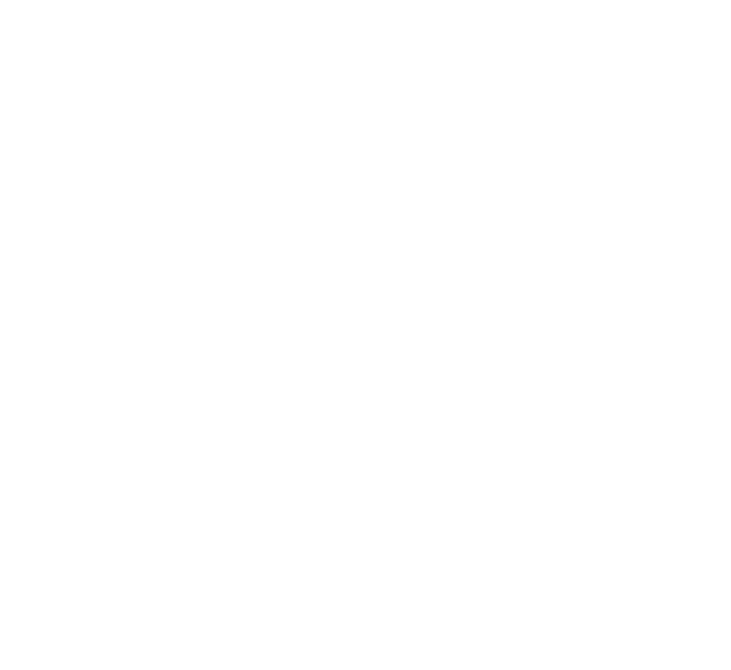
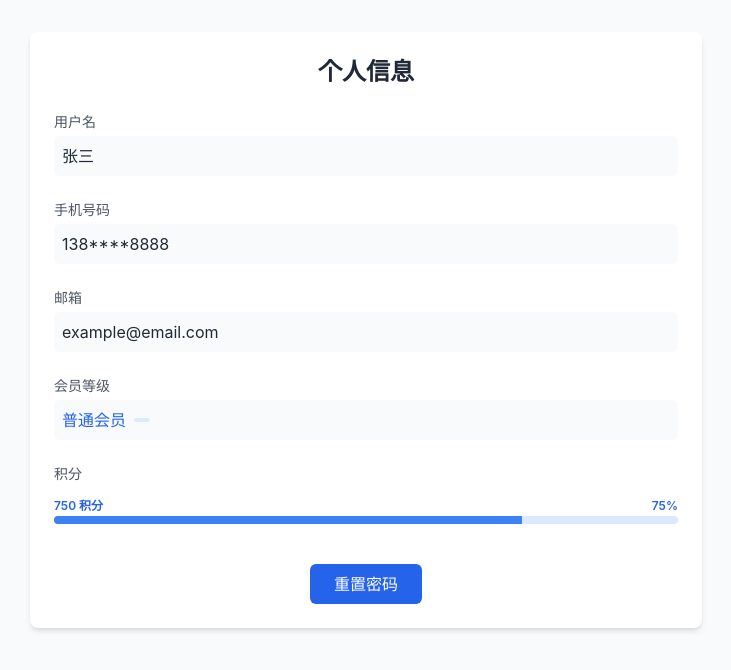
Before and after one commit to kuangquanshuisn/chatto, a Vue app in the folder frontend/: page /profile in a window 1280 px wide. Before the commit this address had no page. Shown: the top 670 px of the page, without its empty margins (274-1005 px from the left). Built offline with nearby package versions, Linux system fonts and the light colour scheme.

Commit message:
新增页面-我的

```diff
--- a/frontend/src/router/index.js
+++ b/frontend/src/router/index.js
@@ -2,6 +2,7 @@
 import Register from '../views/Register.vue';
 import LoginPage from '../views/LoginPage.vue';
 import ChatContainer from '../views/ChatContainer.vue';
+import Profile from '../views/Profile.vue';
 
 const routes = [
   {
@@ -22,6 +23,11 @@
     path: '/chat',
     name: 'Chat',
     component: ChatContainer
+  },
+  {
+    path: '/profile',
+    name: 'Profile',
+    component: Profile
   }
 ];
 
--- a/frontend/src/views/ChatContainer.vue
+++ b/frontend/src/views/ChatContainer.vue
@@ -53,7 +53,10 @@
               <StarIcon class="h-5 w-5 text-gray-500 mr-2" />
               积分
             </button>
-            <button class="w-full px-4 py-2 text-left hover:bg-gray-50 flex items-center">
+            <button
+              @click="handleProfile"
+              class="w-full px-4 py-2 text-left hover:bg-gray-50 flex items-center"
+            >
               <UserIcon class="h-5 w-5 text-gray-500 mr-2" />
               我的
             </button>
@@ -119,6 +122,11 @@
   isAvatarMenuOpen.value = false;
 };
 
+const handleProfile = () => {
+  router.push('/profile');
+  isAvatarMenuOpen.value = false;
+}
+
 const messages = ref<ChatMessage[]>([]);
 const messagesEndRef = ref<HTMLDivElement | null>(null);
 
--- /dev/null
+++ b/frontend/src/views/Profile.vue
@@ -0,0 +1,99 @@
+<template>
+  <div class="min-h-screen bg-gray-50 py-8">
+    <div class="max-w-2xl mx-auto bg-white rounded-lg shadow-md p-6">
+      <h2 class="text-2xl font-semibold text-center text-gray-800 mb-6">个人信息</h2>
+
+      <!-- 用户信息部分 -->
+      <div class="space-y-6">
+        <div class="flex flex-col">
+          <label class="text-sm font-medium text-gray-600 mb-1">用户名</label>
+          <div class="text-gray-800 p-2 bg-gray-50 rounded-md">{{ userInfo.username }}</div>
+        </div>
+
+        <div class="flex flex-col">
+          <label class="text-sm font-medium text-gray-600 mb-1">手机号码</label>
+          <div class="text-gray-800 p-2 bg-gray-50 rounded-md">{{ userInfo.phone }}</div>
+        </div>
+
+        <div class="flex flex-col">
+          <label class="text-sm font-medium text-gray-600 mb-1">邮箱</label>
+          <div class="text-gray-800 p-2 bg-gray-50 rounded-md">{{ userInfo.email }}</div>
+        </div>
+
+        <div class="flex flex-col">
+          <label class="text-sm font-medium text-gray-600 mb-1">会员等级</label>
+          <div class="text-gray-800 p-2 bg-gray-50 rounded-md flex items-center">
+            <span class="text-blue-600 font-medium">{{ userInfo.membershipLevel }}</span>
+            <span class="ml-2 px-2 py-0.5 text-xs bg-blue-100 text-blue-700 rounded-full">
+              {{ userInfo.membershipExpiry ? `有效期至 ${userInfo.membershipExpiry}` : '' }}
+            </span>
+          </div>
+        </div>
+
+        <!-- 积分进度条 -->
+        <div class="flex flex-col">
+          <label class="text-sm font-medium text-gray-600 mb-1">积分</label>
+          <div class="relative pt-1">
+            <div class="flex items-center justify-between">
+              <div>
+                <span class="text-xs font-semibold inline-block text-blue-600">
+                  {{ userInfo.points }} 积分
+                </span>
+              </div>
+              <div class="text-right">
+                <span class="text-xs font-semibold inline-block text-blue-600">
+                  {{ Math.round((userInfo.points / maxPoints) * 100) }}%
+                </span>
+              </div>
+            </div>
+            <div class="overflow-hidden h-2 mb-4 text-xs flex rounded bg-blue-100">
+              <div
+                :style="{ width: `${(userInfo.points / maxPoints) * 100}%` }"
+                class="shadow-none flex flex-col text-center whitespace-nowrap text-white justify-center bg-blue-500 transition-all duration-300"
+              ></div>
+            </div>
+          </div>
+        </div>
+
+        <!-- 重置密码按钮 -->
+        <div class="flex justify-center mt-6">
+          <button
+            @click="handleResetPassword"
+            class="px-6 py-2 bg-blue-600 text-white rounded-md hover:bg-blue-700 focus:outline-none focus:ring-2 focus:ring-blue-500 focus:ring-offset-2 transition-colors duration-200"
+          >
+            重置密码
+          </button>
+        </div>
+      </div>
+    </div>
+  </div>
+</template>
+
+<script setup>
+import { ref, onMounted } from 'vue'
+
+const maxPoints = 1000
+const userInfo = ref({
+  username: '张三',
+  phone: '138****8888',
+  email: 'example@email.com',
+  points: 750,
+  membershipLevel: '普通会员',
+  membershipExpiry: '' // 如果是付费会员，这里可以显示到期时间
+})
+
+const handleResetPassword = () => {
+  // TODO: 实现密码重置逻辑
+  alert('即将跳转到密码重置页面')
+}
+
+onMounted(async () => {
+  try {
+    // TODO: 从API获取用户信息
+    // const response = await fetch('/api/user/profile')
+    // userInfo.value = await response.json()
+  } catch (error) {
+    console.error('获取用户信息失败:', error)
+  }
+})
+</script>
```
